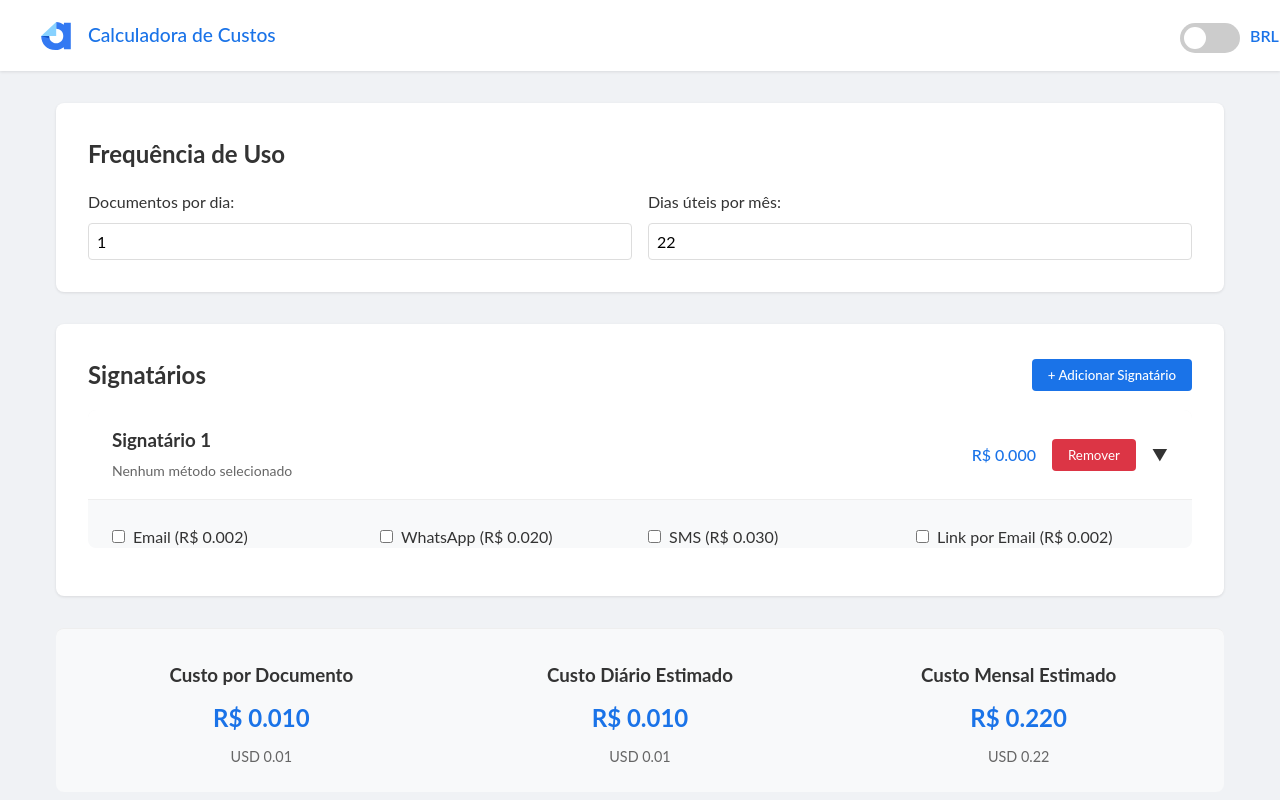
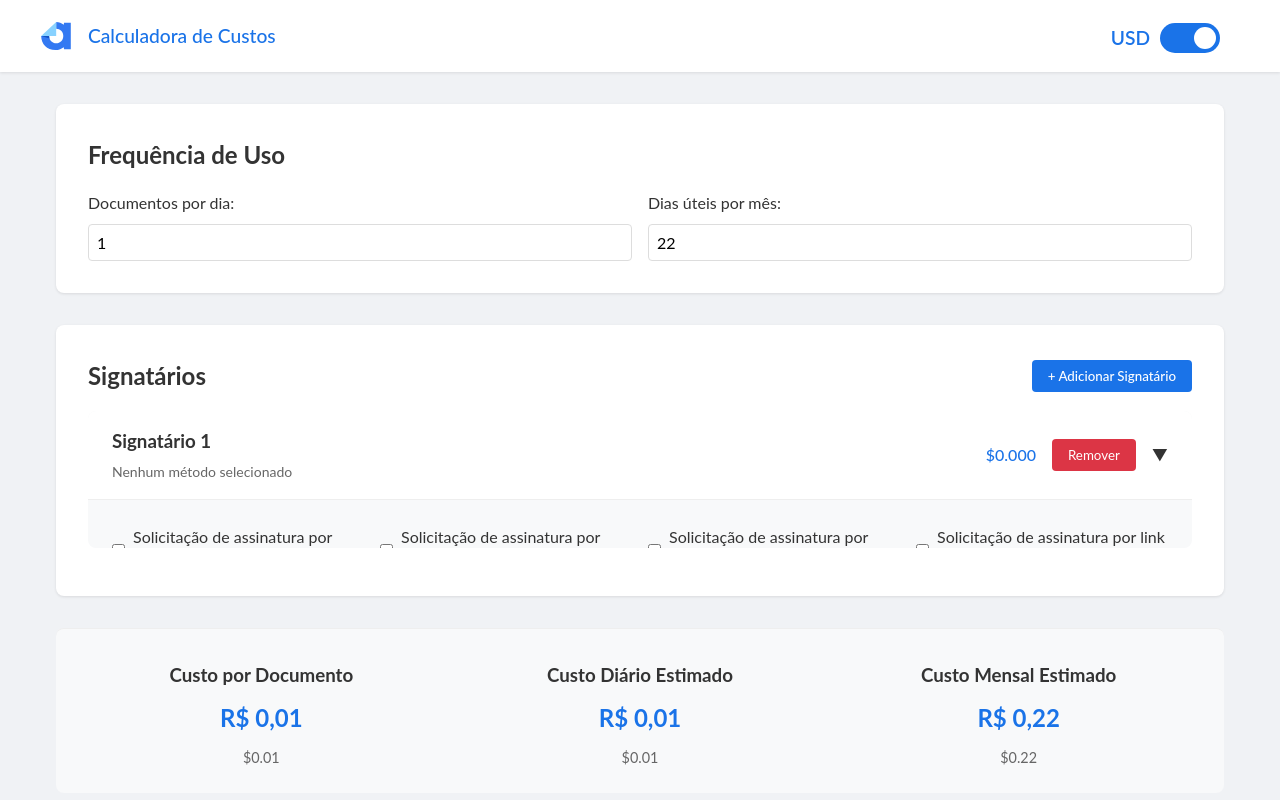
Before and after one commit to rbbalestrin/calculadora-api-autentique, an Angular app: page / in a window 1280 px wide. Both pictures are taken after a click on the button "+ Adicionar Signatário". Built offline with nearby package versions, Linux system fonts and the light colour scheme.

Commit message:
fixed topbar

```diff
--- a/src/app/app.component.html
+++ b/src/app/app.component.html
@@ -1,8 +1,5 @@
 <div class="app-container">
-  <app-topbar
-    [showUSD]="showUSD"
-    (toggleCurrency)="toggleCurrency($event)"
-  ></app-topbar>
+  <app-topbar></app-topbar>
   <div class="main-content">
     <app-frequency
       [documentsPerDay]="documentsPerDay"
--- a/src/app/costs/costs.component.html
+++ b/src/app/costs/costs.component.html
@@ -1,7 +1,9 @@
 <div class="card costs-section">
   <div class="cost-card" *ngFor="let cost of costData">
     <h3>{{ cost.title }}</h3>
-    <p class="cost">{{ formatCurrency(cost.value) }}</p>
+    <p class="cost">
+      {{ showUSD() ? formatUSD(cost.value) : formatBRL(cost.value) }}
+    </p>
     <p class="cost-alternate">
       {{ showUSD() ? formatBRL(cost.value) : formatUSD(cost.value) }}
     </p>
--- a/src/app/costs/costs.component.ts
+++ b/src/app/costs/costs.component.ts
@@ -49,16 +49,20 @@ export class CostsComponent {
   }
 
   formatBRL(value: number): string {
-    return `R$ ${value.toLocaleString("pt-BR", {
+    return new Intl.NumberFormat("pt-BR", {
+      style: "currency",
+      currency: "BRL",
       minimumFractionDigits: 2,
-      maximumFractionDigits: 2,
-    })}`;
+      maximumFractionDigits: 3,
+    }).format(value);
   }
 
   formatUSD(value: number): string {
-    return `USD ${value.toLocaleString("en-US", {
+    return new Intl.NumberFormat("en-US", {
+      style: "currency",
+      currency: "USD",
       minimumFractionDigits: 2,
-      maximumFractionDigits: 2,
-    })}`;
+      maximumFractionDigits: 3,
+    }).format(value);
   }
 }
--- a/src/app/price-config.ts
+++ b/src/app/price-config.ts
@@ -1,5 +1,6 @@
-// price-config.ts
 export interface PriceConfig {
+  currency: "USD" | "BRL"; // moeda base
+  conversionRate: number; // taxa de conversão de USD para BRL (ex.: 5 significa 1 USD = 5 BRL)
   createDocument: number;
   emailSignatureRequest: number;
   whatsappSignatureRequest: number;
@@ -11,6 +12,8 @@ export interface PriceConfig {
 }
 
 export const PRICE_CONFIG: PriceConfig = {
+  currency: "USD",
+  conversionRate: 5, // exemplo: 1 USD = 5 BRL
   createDocument: 0.01,
   emailSignatureRequest: 0.002,
   whatsappSignatureRequest: 0.02,
--- /dev/null
+++ b/src/app/price-service.ts
@@ -0,0 +1,47 @@
+// price.service.ts
+import { Injectable, signal, type WritableSignal } from "@angular/core";
+
+@Injectable({ providedIn: "root" })
+export class PriceService {
+  // Flag global que indica se os preços serão exibidos em USD (true) ou BRL (false)
+  public showUSD: WritableSignal<boolean> = signal(true);
+
+  // Preços base em USD
+  prices = {
+    createDocument: 0.01,
+    emailSignatureRequest: 0.002,
+    whatsappSignatureRequest: 0.02,
+    smsSignatureRequest: 0.03,
+    emailLinkSignatureRequest: 0.002,
+    smsLinkSignatureRequest: 0.03,
+    whatsappLinkSignatureRequest: 0.05,
+    smsValidation: 0.03,
+  };
+
+  // Taxa de conversão: 1 USD = 5 BRL (por exemplo)
+  conversionRate = 5;
+
+  // Método para alternar a moeda globalmente
+  toggleCurrency() {
+    this.showUSD.set(!this.showUSD());
+  }
+
+  // Formata um valor com base na moeda atual
+  formatCurrency(value: number): string {
+    if (this.showUSD()) {
+      return new Intl.NumberFormat("en-US", {
+        style: "currency",
+        currency: "USD",
+        minimumFractionDigits: 3,
+        maximumFractionDigits: 3,
+      }).format(value);
+    } else {
+      return new Intl.NumberFormat("pt-BR", {
+        style: "currency",
+        currency: "BRL",
+        minimumFractionDigits: 3,
+        maximumFractionDigits: 3,
+      }).format(value * this.conversionRate);
+    }
+  }
+}
--- a/src/app/signature-card/signature-card.component.html
+++ b/src/app/signature-card/signature-card.component.html
@@ -12,6 +12,7 @@
       >
     </div>
   </div>
+
   <div class="methods-grid" [class.expanded]="signatory.expanded">
     <label class="method-checkbox" *ngFor="let method of methods">
       <input
@@ -19,7 +20,9 @@
         [(ngModel)]="signatory[method.key]"
         (change)="emitUpdate()"
       />
-      <span>{{ method.label }} ({{ formatCurrency(method.price) }})</span>
+      <span class="currency-label"
+        >{{ method.label }} ({{ formatCurrency(method.price) }})</span
+      >
     </label>
   </div>
 </div>
--- a/src/app/signature-card/signature-card.component.ts
+++ b/src/app/signature-card/signature-card.component.ts
@@ -1,57 +1,78 @@
-import { Component, Input, Output, EventEmitter } from "@angular/core";
+// signature-card.component.ts
+import { Component, Input, Output, EventEmitter, OnInit } from "@angular/core";
 import { CommonModule } from "@angular/common";
 import { FormsModule } from "@angular/forms";
-import { PRICE_CONFIG } from "../price-config";
+import { PriceService } from "../price-service";
 
 @Component({
   standalone: true,
   selector: "app-signature-card",
   imports: [CommonModule, FormsModule],
   templateUrl: "./signature-card.component.html",
-  styleUrl: "./signature-card.component.scss",
+  styleUrls: ["./signature-card.component.scss"],
 })
-export class SignatureCardComponent {
+export class SignatureCardComponent implements OnInit {
   @Input() signatory: any;
   @Input() index!: number;
   @Output() cardUpdate = new EventEmitter<{ index: number; signatory: any }>();
   @Output() removeSignatory = new EventEmitter<void>();
 
-  // local price values – these could be passed in or imported from a shared constant file
-  prices = {
-    email: PRICE_CONFIG.emailSignatureRequest,
-    whatsapp: PRICE_CONFIG.whatsappSignatureRequest,
-    sms: PRICE_CONFIG.smsSignatureRequest,
-    linkEmail: PRICE_CONFIG.emailLinkSignatureRequest,
-    linkSms: PRICE_CONFIG.smsLinkSignatureRequest,
-    linkWhatsapp: PRICE_CONFIG.whatsappLinkSignatureRequest,
-    smsValidation: PRICE_CONFIG.smsValidation,
-  };
+  // Definindo os métodos de envio com preços conforme o PriceService
+  methods: { key: string; label: string; price: number }[] = [];
 
-  methods = [
-    { key: "email", label: "Email", price: this.prices.email },
-    { key: "whatsapp", label: "WhatsApp", price: this.prices.whatsapp },
-    { key: "sms", label: "SMS", price: this.prices.sms },
-    { key: "linkEmail", label: "Link por Email", price: this.prices.linkEmail },
-    { key: "linkSms", label: "Link por SMS", price: this.prices.linkSms },
+  constructor(public priceService: PriceService) {}
+
+  ngOnInit() {
+    // Inicializa os métodos de envio usando os preços do PriceService
+    this.methods = [
+      {
+        key: "email",
+        label: "Solicitação de assinatura por email",
+        price: this.priceService.prices.emailSignatureRequest,
+      },
+      {
+        key: "whatsapp",
+        label: "Solicitação de assinatura por Whatsapp",
+        price: this.priceService.prices.whatsappSignatureRequest,
+      },
+      {
+        key: "sms",
+        label: "Solicitação de assinatura por SMS",
+        price: this.priceService.prices.smsSignatureRequest,
+      },
+      {
+        key: "linkEmail",
+        label: "Solicitação de assinatura por link assinado por email",
+        price: this.priceService.prices.emailLinkSignatureRequest,
+      },
+      {
+        key: "linkSms",
+        label: "Solicitação de assinatura por link assinado por SMS",
+        price: this.priceService.prices.smsLinkSignatureRequest,
+      },
       {
         key: "linkWhatsapp",
-      label: "Link por WhatsApp",
-      price: this.prices.linkWhatsapp,
+        label: "Solicitação de assinatura por link assinado por Whatsapp",
+        price: this.priceService.prices.whatsappLinkSignatureRequest,
       },
       {
         key: "smsValidation",
-      label: "Validação por SMS",
-      price: this.prices.smsValidation,
+        label: "Assinatura com validação adicional por SMS",
+        price: this.priceService.prices.smsValidation,
       },
     ];
+  }
 
   toggle() {
+    // Garante que a propriedade expanded exista para controlar o dropdown
+    if (this.signatory) {
       this.signatory.expanded = !this.signatory.expanded;
+    }
     this.emitUpdate();
   }
 
   getSelectedMethods(): string {
-    const selected = [];
+    const selected: string[] = [];
     if (this.signatory.email || this.signatory.linkEmail) {
       selected.push("Email");
     }
@@ -78,8 +99,9 @@ export class SignatureCardComponent {
     return cost;
   }
 
+  // Usa o método do PriceService para formatar o valor conforme a moeda atual
   formatCurrency(value: number): string {
-    return `R$ ${value.toFixed(3)}`;
+    return this.priceService.formatCurrency(value);
   }
 
   remove(event: Event) {
--- a/src/app/topbar/topbar.component.html
+++ b/src/app/topbar/topbar.component.html
@@ -5,12 +5,14 @@
       <span class="nav-title">Calculadora de Custos</span>
     </div>
     <div class="currency-toggle">
+      <span class="toggle-label">
+        {{ priceService.showUSD() ? "USD" : "BRL" }}
+      </span>
       <label class="toggle">
-        <span class="toggle-label">{{ showUSD() ? "USD" : "BRL" }}</span>
         <input
           type="checkbox"
-          [checked]="showUSD()"
-          (change)="onToggle($event)"
+          [checked]="priceService.showUSD()"
+          (change)="priceService.toggleCurrency()"
         />
         <span class="toggle-slider"></span>
       </label>
--- a/src/app/topbar/topbar.component.scss
+++ b/src/app/topbar/topbar.component.scss
@@ -65,18 +65,23 @@
 .toggle input:checked + .toggle-slider:before {
   transform: translateX(30px);
 }
+
 .toggle-label {
-  margin-left: 70px;
-  margin-bottom: -70px;
+  margin-right: 10px; /* Ajuste fino para evitar deslocamento excessivo */
   font-weight: 600;
-  font-sie: 1.5rem;
+  font-size: 1.2rem; /* Tamanho ajustado para melhor proporção */
   color: #1a73e8;
+  display: inline-block;
+  vertical-align: middle;
 }
 
 .currency-toggle {
-  display: flex;
-  align-items: center;
+  display: block;
+
+  position: relative;
   gap: 1rem;
   margin-bottom: 10px;
   margin-top: 15px;
+  padding-right: 20px;
+  padding-left: 20px;
 }
--- a/src/app/topbar/topbar.component.ts
+++ b/src/app/topbar/topbar.component.ts
@@ -1,6 +1,6 @@
-import { Component, Input, Output, EventEmitter } from "@angular/core";
+import { Component, Output, EventEmitter } from "@angular/core";
 import { CommonModule } from "@angular/common";
-import { computed, type Signal } from "@angular/core";
+import { PriceService } from "../price-service";
 
 @Component({
   selector: "app-topbar",
@@ -10,11 +10,10 @@ import { computed, type Signal } from "@angular/core";
   styleUrl: "./topbar.component.scss",
 })
 export class TopbarComponent {
-  @Input() showUSD!: Signal<boolean>;
-  @Output() toggleCurrency = new EventEmitter<boolean>();
+  constructor(public priceService: PriceService) {}
 
   onToggle(event: Event) {
-    const checked = (event.target as HTMLInputElement).checked;
-    this.toggleCurrency.emit(checked);
+    // Ao alternar, chama o método que inverte a flag
+    this.priceService.toggleCurrency();
   }
 }
```
Lines whose indentation alone changed are shown as unchanged.
